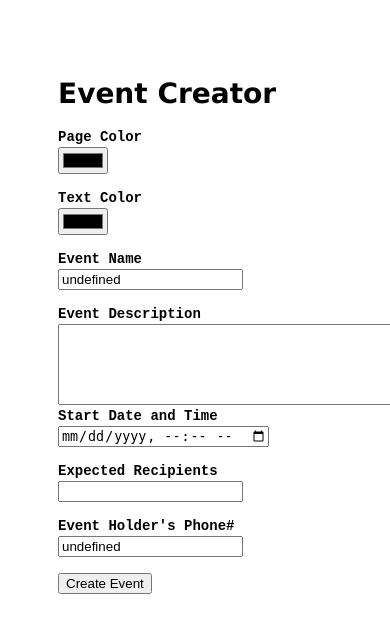
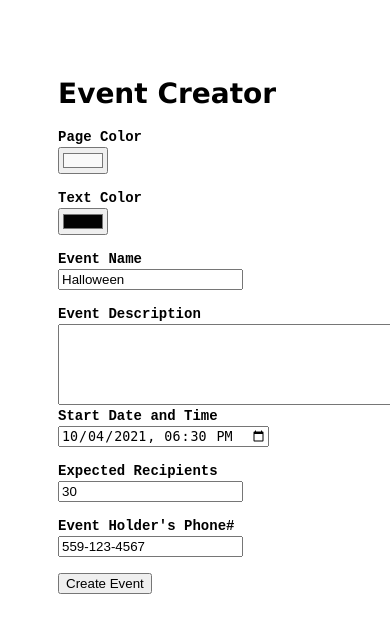
Before and after one commit to JeremyM02/myformpractice, a Node server app: page / in a window 390 px wide; the page is wider, and only the part inside the window is pictured. Shown: the top 633 px of that part. Run offline with Node 20, Linux system fonts and the light colour scheme.

Commit message:
corrected phone number template added default values

```diff
--- a/routes/index.js
+++ b/routes/index.js
@@ -3,7 +3,14 @@ var router = express.Router();
 
 /* GET home page. */
 router.get('/', function(req, res) {
-  res.render('index');
+  res.render('index', {
+    _pageColor: "#F9F9F9",
+    _textColor: "#020202",
+    _eventName: "Halloween",
+    _startDate: "2021-10-04T18:30",
+    _recipients: "30",
+    _eventNumber: "559-123-4567"
+  });
 });
 
 router.post('/result', function(req, res) {
--- a/views/index.pug
+++ b/views/index.pug
@@ -22,6 +22,6 @@ block content
     input(type="number" id="recipients" name="recipients" value = `${_recipients}`)
 
     label(for="eventNumber") Event Holder's Phone#
-    input(type="tel" id="eventNumber" name="eventNumber" pattern="[0-9]{3}-[0-9]{2}-[0-9]{3}" value = `${_eventNumber}`)
+    input(type="tel" id="eventNumber" name="eventNumber" pattern="[0-9]{3}-[0-9]{3}-[0-9]{4}" value = `${_eventNumber}`)
 
     button(type="submit") Create Event
```
